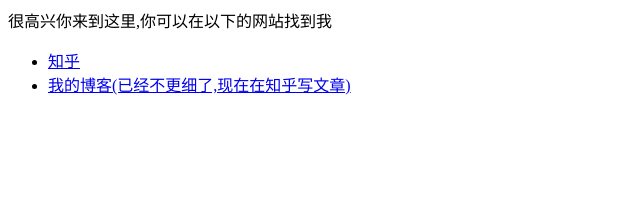
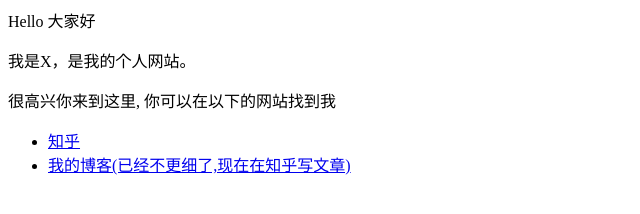
Before and after one commit to civilen/civilen.github.io, a plain HTML site: page index.html in a window 1280 px wide. Shown: the whole page, without its empty margins (0-640 px from the left). Drawn offline with Linux system fonts and the light colour scheme.

Commit message:
Update index.html

```diff
--- a/index.html
+++ b/index.html
@@ -1,8 +1,8 @@
-<p>很高兴你来到这里,你可以在以下的网站找到我</p>
-
+<p>Hello 大家好</p>
+<p>我是X，是我的个人网站。 </p>
+<p>很高兴你来到这里, 你可以在以下的网站找到我</p>
 
 <ul>
-
-  <li> <a href="https : / / www.zhihu.com/ people/ALoveChina">知乎</a></li>
-  <li> <a href= "http:/ /hejie.nigeerhuo.com">我的博客(已经不更细了,现在在知乎写文章)</a></li>
+  <li> <a href="https://www.zhihu.com/people/AJLoveChina">知乎</a> </li>
+  <li> <a href="http://hejie.nigeerhuo.com">我的博客(已经不更细了,现在在知乎写文章)</a> </li>
 </ul>
```
